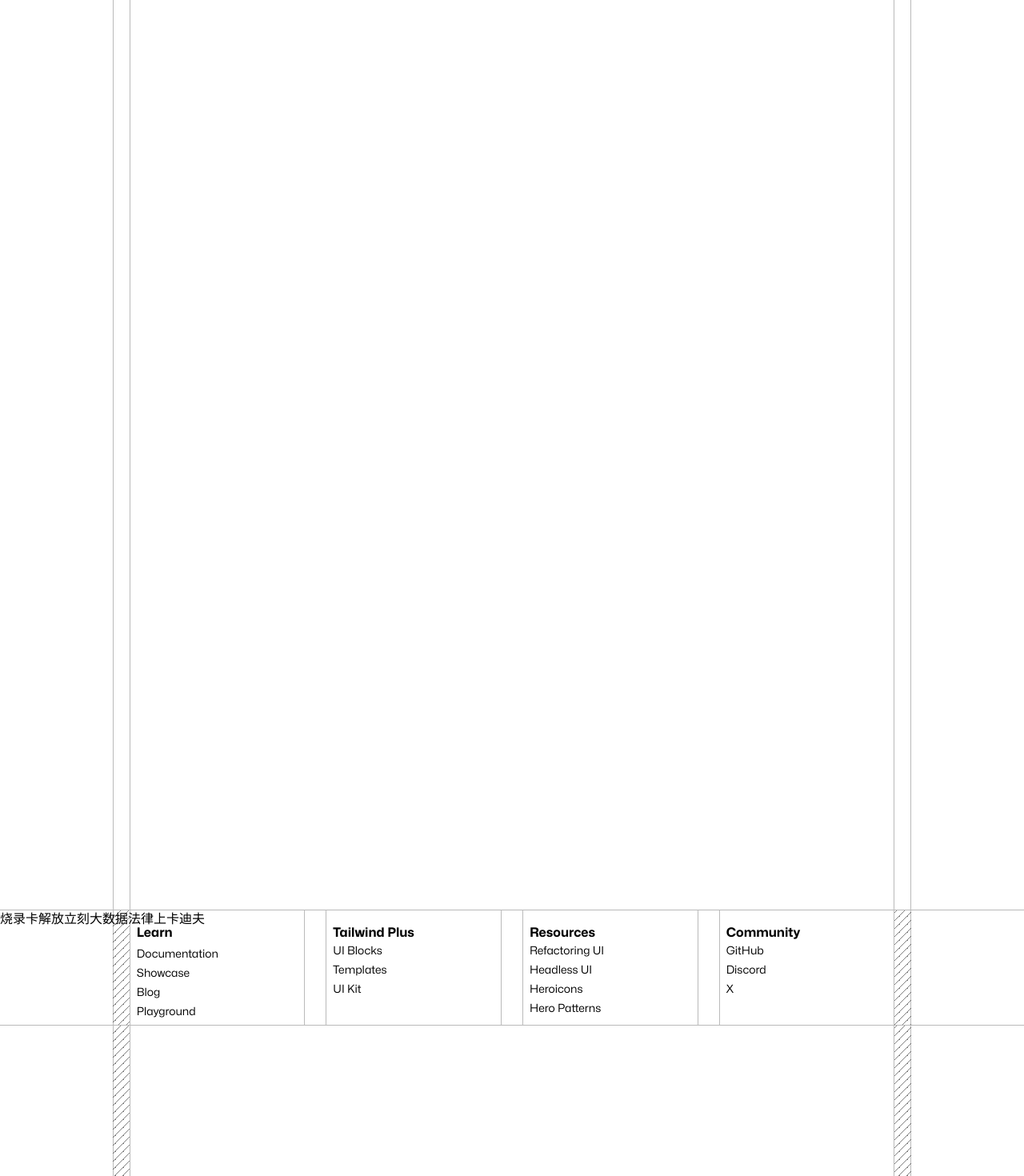
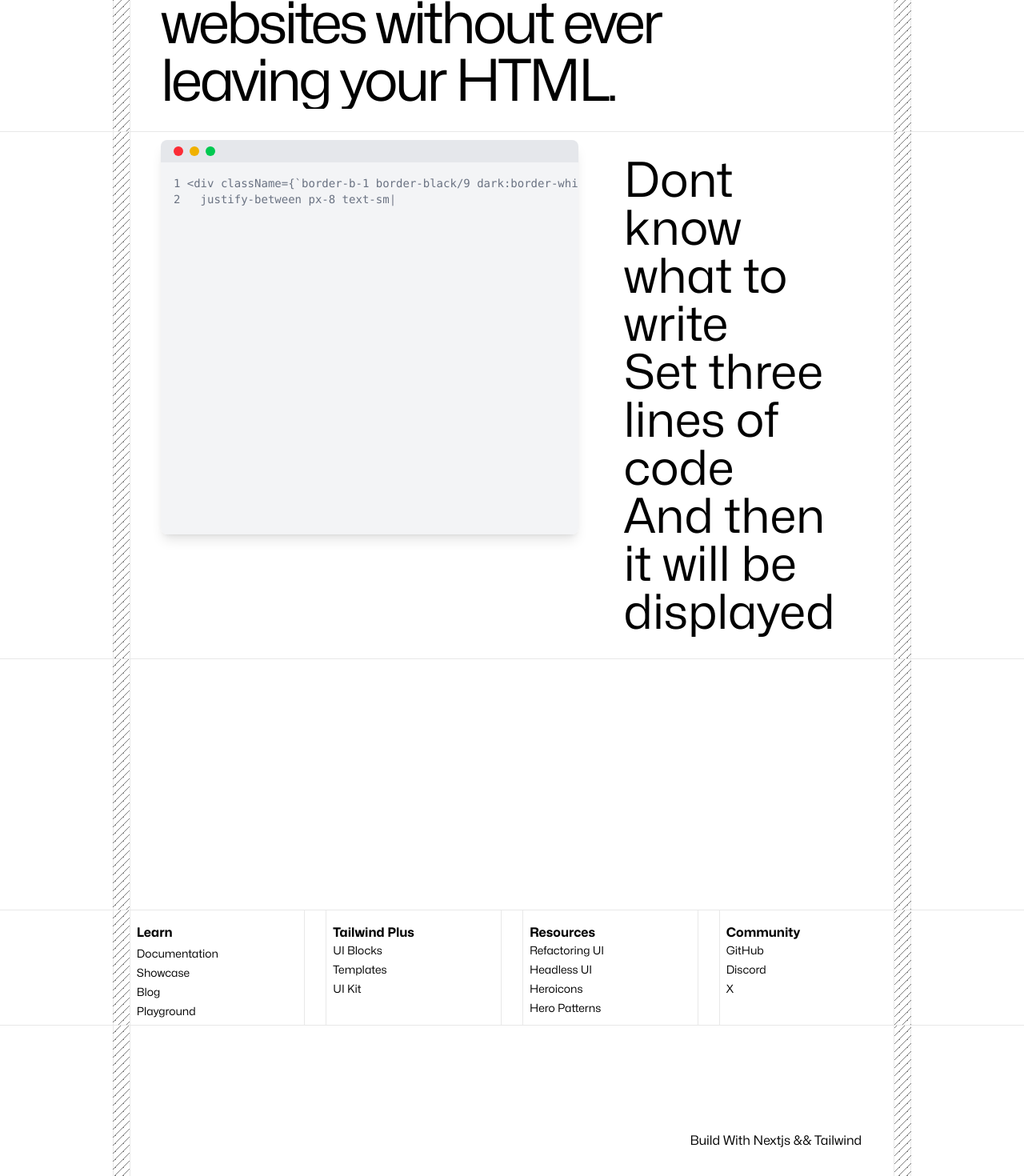
Before and after one commit to HttpDeathSky/htpswebsite-nextjs, a Next.js app: page / in a window 1280 px wide. Shown: the part 238-1708 px from the top of the page at 80% size. Built offline with nearby package versions, Linux system fonts and the light colour scheme.

Commit message:
20250429 update

```diff
--- a/src/app/components/Features.tsx
+++ b/src/app/components/Features.tsx
@@ -1,18 +1,116 @@
-'use client';
-import { useTheme } from 'next-themes';
+'use client'
+import { useState, useEffect } from 'react'; // 确保有这行
+
 export default function Features() {
-    const { theme, setTheme } = useTheme();
+    const codeText = `1 <div className={\`border-b-1 border-black/9 dark:border-white/9 h-full w-full flex
+2\tjustify-between px-8 text-sm text-shadow-sm\`}>
+3 \t<p className="flex items-center text-xl font-italic font-bold">
+4 \t\t<Image onClick={() => {
+5 \t\t\twindow.scrollTo({
+6 \t\t\t\ttop: 0,
+7 \t\t\t\tbehavior: 'smooth',
+8 \t\t\t});
+9 \t\t}}
+10 \t\t\tclassName="mr-2 cursor-pointer"
+11 \t\t\tsrc={skyIcon}
+12 \t\t\talt="Sky"
+13 \t\t\twidth={48}
+14 \t\t\theight={48} />
+15 \t\tDesign By HtpSpace
+16 \t</p>
+17 \t<p className="flex items-center">
+18 \t\t<Link className="mx-4 hover:underline" href="/">Docs</Link>
+19 \t\t<Link className="mx-4 hover:underline" href="/">Blog</Link>
+20 \t\t<Link className="ml-4 hover:underline" href="/">ShowCase</Link>
+21 \t\t<Image
+22 \t\t\t........`;
+    const [displayedText, setDisplayedText] = useState('');
+    const [index, setIndex] = useState(0);
+    useEffect(() => {
+        const typingInterval = setInterval(() => {
+            setDisplayedText((prev) => prev + codeText.charAt(index));
+            setIndex((prev) => prev + 1);
+        }, 50);
+
+        if (index >= codeText.length) {
+            clearInterval(typingInterval);
+            setTimeout(() => {
+                setDisplayedText('');
+                setIndex(0);
+            }, 10000);
+        }
+
+        return () => clearInterval(typingInterval);
+    }, [index]);
+
     return (
-        <div className={`h-330 border-b-1 ${theme === 'dark' ? 'border-white/27' : 'border-black/27'}`}>
-            <div className={`mx-[11%] ${theme === 'dark' ? 'htps-bg-line-black border-white/27' : 'htps-bg-line-white border-black/27'} h-full border-x-1 border-black/27`}>
-                <div className={`mx-[2%] ${theme === 'dark' ? 'bg-black border-white/27' : 'bg-white border-black/27'} h-full border-x-1`}>
-                    <p className={`${theme === 'dark' ? 'text-white' : 'text-black'}  tracking-tighter text-balance`}>
-                        {theme}
-                    </p>
-                    <p className='bg-black dark:bg-white'>适当拉开房间里上空的飞机</p>
+        <div className={`h-330 border-b-1 border-black/9 dark:border-white/9 flex flex-col`}>
+            {/* Up Space */}
+            <div className='h-[16%] border-b-1 border-black/9 dark:border-white/9'>
+                <div className={`mx-[11%] h-full htps-bg-line border-x-1 border-black/9 dark:border-white/9`}>
+                    <div className={`mx-[2%] h-full bg-white dark:bg-black border-x-1 border-black/9 dark:border-white/9`}>
+                        <h1 className='pt-13 text-sm text-gray-500 dark:text-gray-300 tracking-wide'>
+                            text-8xl  text-gray-950  tracking-tighter  text-balance
+                        </h1>
+                    </div>
                 </div>
             </div>
-            <div className="bg-brand text-black">烧录卡解放立刻大数据法律上卡迪夫</div>
-        </div>
+            {/* Title */}
+            <div className={`mx-[11%] htps-bg-line border-x-1 border-black/9 dark:border-white/9`}>
+                <div className={`mx-[2%] h-full bg-white dark:bg-black border-x-1 border-black/9 dark:border-white/9 flex flex-col`}>
+                    <h1 className='my-[3%] ml-[4%] text-7xl tracking-tighter text-balance overflow-hidden'>
+                        Rapidly build modern websites without ever leaving your HTML.
+                    </h1>
+                </div>
+            </div>
+            {/* Section 1 */}
+            <div className='border-y-1 border-black/9 dark:border-white/9'>
+                <div className={`mx-[11%] dark:border-white/9 htps-bg-line border-x-1 border-black/9 dark:border-white/9`}>
+                    <div className={`mx-[2%] h-full bg-white dark:bg-black border-x-1 border-black/9 dark:border-white/9 py-[1%]`}>
+                        <div className="w-full h-full flex flex-row justify-between">
+                            {/* Code Simulate */}
+                            <div className="ml-[4%] w-[67%] h-[493px] rounded-lg overflow-hidden shadow-lg">
+                                {/* Simulate Mac Window */}
+                                <div className="flex items-center justify-start bg-gray-200 dark:bg-gray-900 px-4 py-2">
+                                    <span className="h-3 w-3 bg-red-500 rounded-full mr-2"></span>
+                                    <span className="h-3 w-3 bg-yellow-500 rounded-full mr-2"></span>
+                                    <span className="h-3 w-3 bg-green-500 rounded-full"></span>
+                                </div>
+                                {/* Code Body */}
+                                <div className="px-4 pt-4 h-full overflow-auto text-sm font-mono text-gray-500 bg-gray-100 dark:bg-gray-800 dark:text-gray-100">
+                                    <pre className=''>
+                                        <code className=''>
+                                            {/* `}<span className=''>{``}</span>{` */}
+                                            {/* text-pink-500 dark:text-pink-300 */}
+                                            {/* text-blue-500 dark:text-blue-300 */}
+                                            {/* {`<`}<span className='text-pink-500 dark:text-pink-300'>{`div`}</span>{` `}<span className='text-blue-500 dark:text-blue-300'>{`className`}</span>{`={\`border-b-1 border-black/9 dark:border-white/9 h-full w-full`} */}
+                                            {/* {` flex\n\t\tjustify-between px-8 text-sm text-shadow-sm\`}`} */}
+                                            {/* {`\n\t<`}<span className='text-pink-500 dark:text-pink-300'>{`p`}</span>{` `}<span className='text-blue-500 dark:text-blue-300'>{`className`}</span>{`="flex items-center text-xl font-italic font-bold">`} */}
+                                            {/* {`\n\t\t<`}<span className='text-pink-500 dark:text-pink-300'>{`Image`}</span>{` `}<span className='text-blue-500 dark:text-blue-300'>{`onClick`}</span>{`={() => {`} */}
+                                            {displayedText}
+                                            <span className="animate-pulse">|</span>
+                                        </code>
+                                    </pre>
+                                </div>
+                            </div>
+                            {/* Description Space */}
+                            <div className='mx-[4%] p-[2%] w-[40%] text-6xl overflow-hidden'>
+                                <p>
+                                    Dont know what to write<br />
+                                    Set three lines of code<br />
+                                    And then it will be displayed
+                                </p>
+                            </div>
+                        </div>
+                    </div>
+                </div>
+            </div>
+            {/* Section 2 */}
+            <div className={`mx-[11%] h-full htps-bg-line border-x-1 border-black/9 dark:border-white/9`}>
+                <div className={`mx-[2%] h-full bg-white dark:bg-black border-x-1 border-black/9 dark:border-white/9 flex flex-col`}>
+
+                </div>
+            </div>
+        </div >
     )
 }
--- a/src/app/components/Footer.tsx
+++ b/src/app/components/Footer.tsx
@@ -1,49 +1,51 @@
 'use client';
 import Link from "next/link";
-import { useTheme } from "next-themes";
 
 export default function Footer() {
-    const { theme, setTheme } = useTheme();
     return (
         <div className="h-47">
-            <div className={`h-36 border-b-1 ${theme === 'dark' ? 'border-white/27' : 'border-black/27'}`}>
-                <div className={`mx-[11%] ${theme === 'dark' ? 'htps-bg-line-black border-white/27' : 'htps-bg-line-white border-black/27'} border-x-1 h-full`}>
-                    <div className={`mx-[2%] ${theme === 'dark' ? 'bg-black border-white/27' : 'bg-white border-black/27'} border-x-1 h-full flex`}>
+            <div className={`h-36 border-b-1 dark:border-white/9 border-black/9`}>
+                <div className={`mx-[11%] htps-bg-line border-black/9  dark:border-white/9 border-x-1 h-full`}>
+                    <div className={`mx-[2%] bg-white border-black/9 dark:bg-black dark:border-white/9 border-x-1 h-full flex`}>
                         <div className="pr-20 pl-2 pt-4 flex-1 flex flex-col">
                             <p className="text-ml font-bold mb-1">Learn</p>
-                            <Link className="text-sm mb-1" href="/">Documentation</Link>
-                            <Link className="text-sm mb-1" href="/">Showcase</Link>
-                            <Link className="text-sm mb-1" href="/">Blog</Link>
-                            <Link className="text-sm mb-1" href="/">Playground</Link>
+                            <Link className="text-sm mb-1 hover:underline" href="/">Documentation</Link>
+                            <Link className="text-sm mb-1 hover:underline" href="/">Showcase</Link>
+                            <Link className="text-sm mb-1 hover:underline" href="/">Blog</Link>
+                            <Link className="text-sm mb-1 hover:underline" href="/">Playground</Link>
                         </div>
-                        <div className={`w-7 border-x-1 ${theme === 'dark' ? 'border-white/27' : 'border-black/27'}`} />
+                        <div className={`w-7 border-x-1 border-black/9 dark:border-white/9`} />
                         <div className="pr-20 pl-2 pt-4 flex-1 flex flex-col">
                             <p className="text-ml font-bold">Tailwind Plus</p>
-                            <Link className="text-sm mb-1" href="/">UI Blocks</Link>
-                            <Link className="text-sm mb-1" href="/">Templates</Link>
-                            <Link className="text-sm mb-1" href="/">UI Kit</Link>
+                            <Link className="text-sm mb-1 hover:underline" href="/">UI Blocks</Link>
+                            <Link className="text-sm mb-1 hover:underline" href="/">Templates</Link>
+                            <Link className="text-sm mb-1 hover:underline" href="/">UI Kit</Link>
                         </div>
-                        <div className={`w-7 border-x-1 ${theme === 'dark' ? 'border-white/27' : 'border-black/27'}`} />
+                        <div className={`w-7 border-x-1 border-black/9 dark:border-white/9`} />
                         <div className="pr-20 pl-2 pt-4 flex-1 flex flex-col">
                             <p className="text-ml font-bold">Resources</p>
-                            <Link className="text-sm mb-1" href="/">Refactoring UI</Link>
-                            <Link className="text-sm mb-1" href="/">Headless UI</Link>
-                            <Link className="text-sm mb-1" href="/">Heroicons</Link>
-                            <Link className="text-sm mb-1" href="/">Hero Patterns</Link>
+                            <Link className="text-sm mb-1 hover:underline" href="/">Refactoring UI</Link>
+                            <Link className="text-sm mb-1 hover:underline" href="/">Headless UI</Link>
+                            <Link className="text-sm mb-1 hover:underline" href="/">Heroicons</Link>
+                            <Link className="text-sm mb-1 hover:underline" href="/">Hero Patterns</Link>
                         </div>
-                        <div className={`w-7 border-x-1 ${theme === 'dark' ? 'border-white/27' : 'border-black/27'}`} />
+                        <div className={`w-7 border-x-1 border-black/9 dark:border-white/9`} />
                         <div className="pr-20 pl-2 pt-4 flex-1 flex flex-col">
                             <p className="text-ml font-bold">Community</p>
-                            <Link className="text-sm mb-1" href="/">GitHub</Link>
-                            <Link className="text-sm mb-1" href="/">Discord</Link>
-                            <Link className="text-sm mb-1" href="/">X</Link>
+                            <Link className="text-sm mb-1 hover:underline" href="/">GitHub</Link>
+                            <Link className="text-sm mb-1 hover:underline" href="/">Discord</Link>
+                            <Link className="text-sm mb-1 hover:underline" href="/">X</Link>
                         </div>
                     </div>
                 </div>
             </div>
             <div className="h-full">
-                <div className={`mx-[11%] ${theme === 'dark' ? 'htps-bg-line-black border-white/27' : 'htps-bg-line-white border-black/27'} border-x-1 h-full`}>
-                    <div className={`mx-[2%] ${theme === 'dark' ? 'bg-black border-white/27' : 'bg-white border-black/27'} border-x-1 h-full flex`} />
+                <div className={`mx-[11%] htps-bg-line border-black/9 dark:border-white/9 border-x-1 h-full`}>
+                    <div className={`mx-[2%] bg-white border-black/9 dark:bg-black dark:border-white/9 border-x-1 h-full`}>
+                        <div className="flex flex-col justify-end items-end h-full pr-10 pb-8">
+                            Build With Nextjs && Tailwind
+                        </div>
+                    </div>
                 </div>
             </div>
         </div >
--- a/src/app/globals.css
+++ b/src/app/globals.css
@@ -1,4 +1,5 @@
 @import "tailwindcss";
+@variant dark (&:where(.dark, .dark *));
 
 :root {
   --font-mona: 'Mona Sans', sans-serif;
@@ -29,7 +30,8 @@
   font-style: italic;
 }
 
-.htps-bg-line-white {
+@layer utilities {
+  .htps-bg-line {
     --pattern-fg: rgba(0, 0, 0, 0.5);
     background-image: repeating-linear-gradient(315deg,
         var(--pattern-fg) 0,
@@ -40,13 +42,23 @@
     background-attachment: fixed;
   }
 
-.htps-bg-line-black {
+  .dark .htps-bg-line {
     --pattern-fg: rgba(255, 255, 255, 0.5);
-  background-image: repeating-linear-gradient(315deg,
-      var(--pattern-fg) 0,
-      var(--pattern-fg) 1px,
-      transparent 1px,
-      transparent 50%);
-  background-size: 10px 10px;
-  background-attachment: fixed;
   }
+
+  .htps-debug1 {
+    border: 1px solid black;
+  }
+
+  .htps-debug1 {
+    border: 1px solid red;
+  }
+
+  .htps-debug1 {
+    border: 1px solid blue;
+  }
+
+  .dark .htps-debug1 {
+    border: 1px solid white;
+  }
+}
--- a/src/app/layout.tsx
+++ b/src/app/layout.tsx
@@ -1,4 +1,4 @@
-'use client';
+// 'use client';
 import "./globals.css";
 import localFont from 'next/font/local';
 import { ThemeProvider } from 'next-themes';
```
Also changed, not shown: src/app/components/Hero.tsx (+16 -6 lines), src/app/page.tsx (+4 -3 lines). Lines whose indentation alone changed are shown as unchanged.
